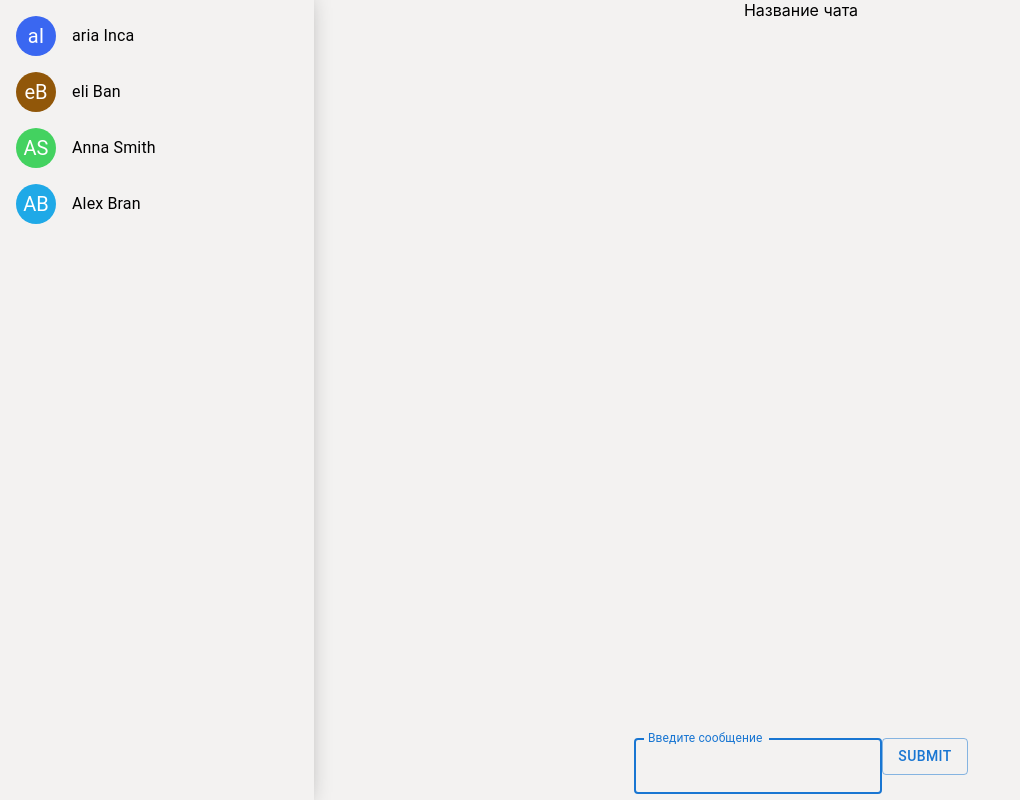
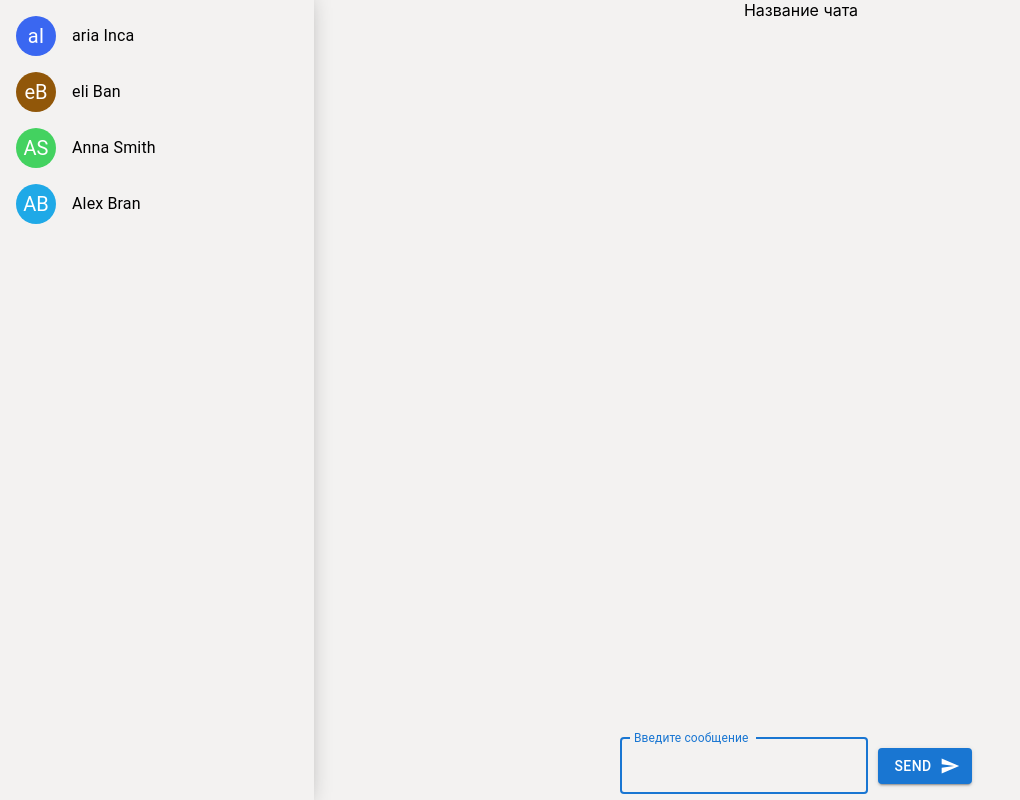
Before and after one commit to Alaya95/react-messenger, a React (Create React App) app: page / in a window 1280 px wide. Shown: the whole page, without its empty margins (0-1020 px from the left). Built offline with nearby package versions, Linux system fonts and the light colour scheme.

Commit message:
add icons,  margin

```diff
--- a/src/components/Form/Form.jsx
+++ b/src/components/Form/Form.jsx
@@ -1,6 +1,7 @@
 import { Button, TextField } from '@mui/material';
 import { useState, useRef, useEffect } from 'react';
 import PropTypes from 'prop-types';
+import SendIcon from '@mui/icons-material/Send';
 
 import './Form.styles.scss';
 
@@ -32,7 +33,7 @@ export default function Form({ onSubmit }) {
                 onChange={handleChange}
                 inputRef={inpuFocusRef}
             />
-            <Button variant='outlined' type="submit">Submit</Button>
+            <Button sx={{ margin: '10px' }} variant='contained' endIcon={<SendIcon />} type="submit">Send</Button>
         </form>
     )
 }
```
